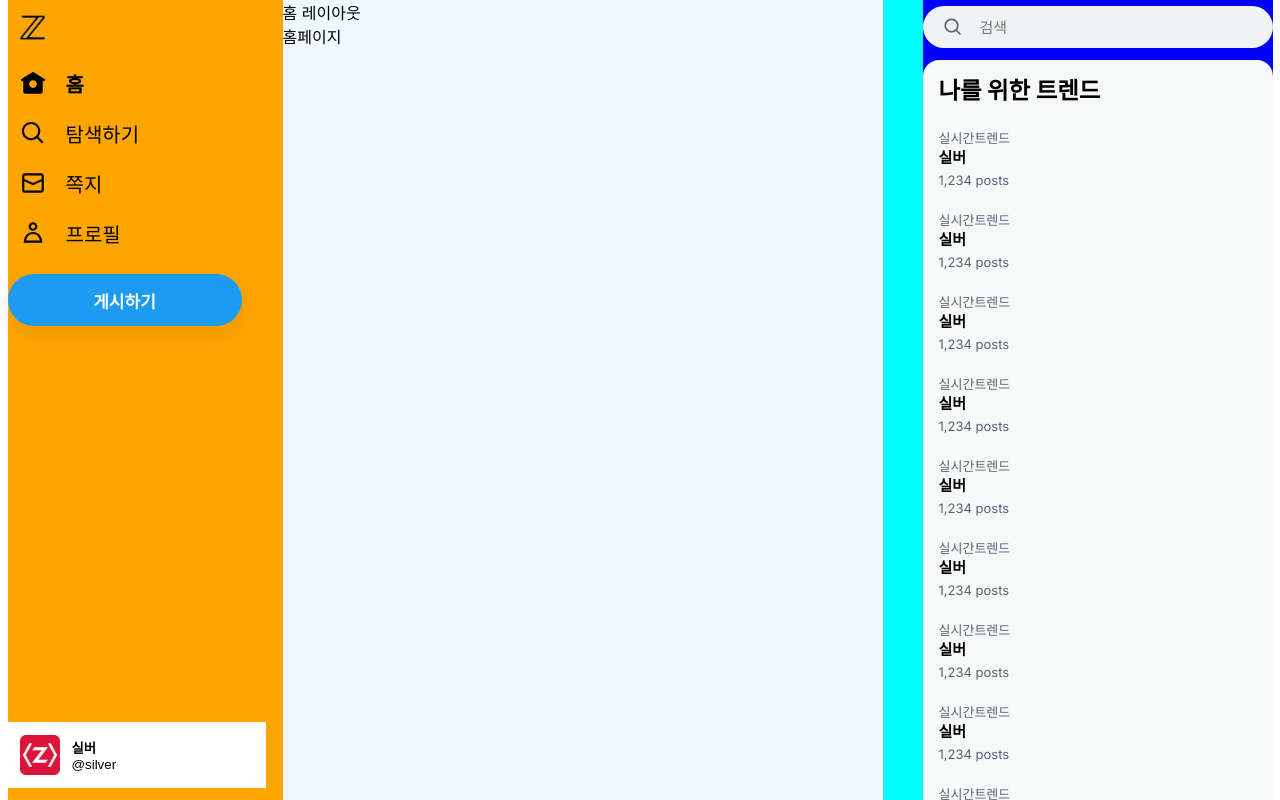
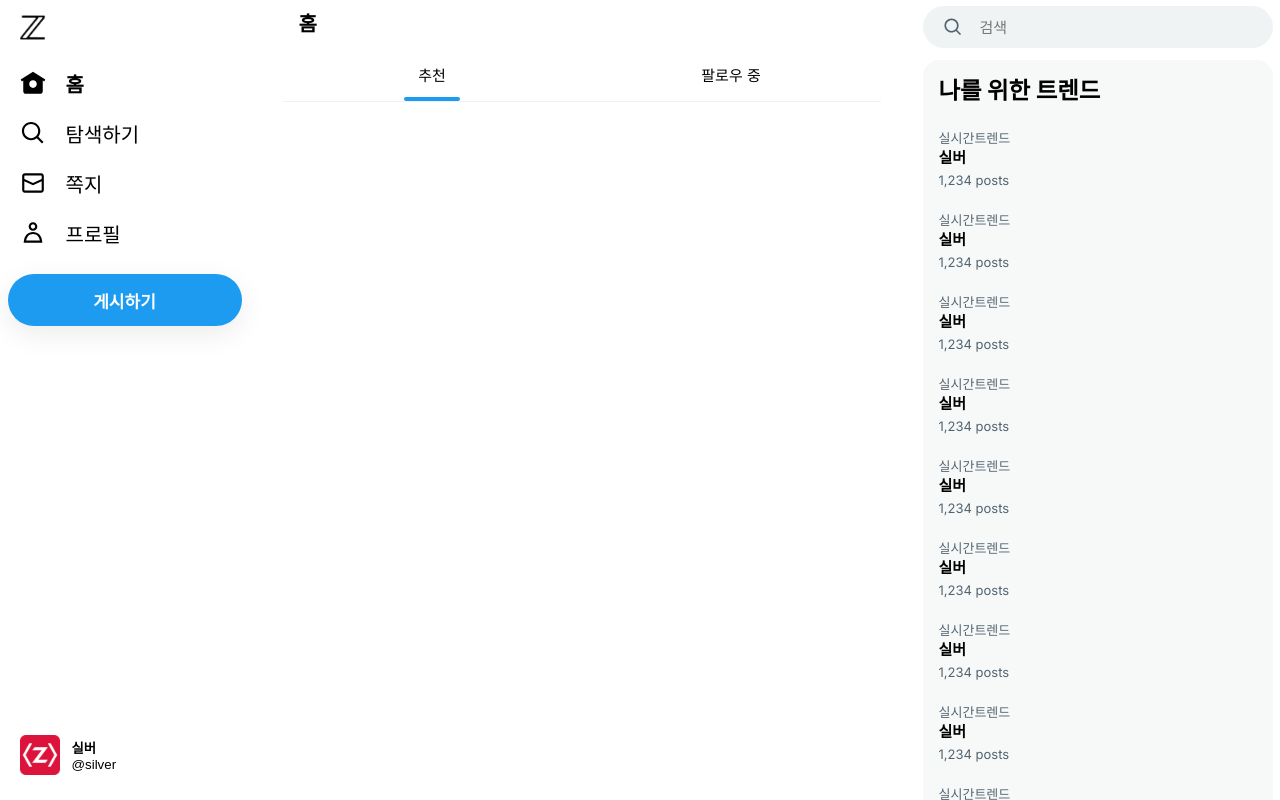
Before and after one commit to silver0108/twitter-clone-coding, a Next.js app: page /home in a window 1280 px wide. Built offline with nearby package versions, Linux system fonts and the light colour scheme.

Commit message:
홈 탭 만들면서 Context API 적용

```diff
--- /dev/null
+++ b/src/app/(afterLogin)/_component/Post.tsx
@@ -0,0 +1,9 @@
+import styles from "./post.module.css";
+
+export default function Post() {
+  return (
+    <main className={styles.main}>
+
+    </main>
+  )
+}
--- /dev/null
+++ b/src/app/(afterLogin)/home/_component/PostForm.tsx
@@ -0,0 +1,9 @@
+import styles from "./postForm.module.css";
+
+export default function PostForm() {
+  return (
+    <main className={styles.main}>
+
+    </main>
+  )
+}
--- /dev/null
+++ b/src/app/(afterLogin)/home/_component/Tab.tsx
@@ -0,0 +1,28 @@
+"use client";
+
+import { useState } from "react";
+import styles from "./tab.module.css";
+
+export default function Tab() {
+
+  const [tab, setTab] = useState('rec');
+
+  const onClickRec = () => { setTab('rec') };
+  const onClickFol = () => { setTab('fol') };
+
+  return (
+    <div className={styles.homeFixed}>
+      <div className={styles.homeText}>홈</div>
+      <div className={styles.homeTab}>
+        <div onClick={onClickRec}>
+          추천
+          <div className={styles.tabIndicator} hidden={tab ==='fol'}></div>
+        </div>
+        <div onClick={onClickFol}>
+          팔로우 중
+          <div className={styles.tabIndicator} hidden={tab === 'rec'}></div>
+        </div>
+      </div>
+    </div>
+  )
+}
--- /dev/null
+++ b/src/app/(afterLogin)/home/_component/TabProvider.tsx
@@ -0,0 +1,22 @@
+"use client";
+
+import { ReactNode, createContext, useState } from "react";
+
+
+// context로 상태 관리
+export const TabContext = createContext({
+  tab: 'rec',
+  setTab: (value: 'rec' | 'fol') => {}
+})
+
+type Props = { children : ReactNode };
+
+export default function TabProvider({children} : Props) {
+  const [tab, setTab] = useState('rec');
+
+  return (
+    <TabContext.Provider value={{tab, setTab}}>
+      {children}
+    </TabContext.Provider>
+  )
+}
--- /dev/null
+++ b/src/app/(afterLogin)/home/_component/tab.module.css
@@ -0,0 +1,58 @@
+.main {
+  width: 600px;
+  border-color: rgb(239, 243, 244);
+  border-right-width: 1px;
+  border-left-width: 1px;
+  border-left-style: solid;
+  border-right-style: solid;
+  display: flex;
+  flex-direction: column;
+  align-items: stretch;
+}
+
+.homeFixed {
+  position: fixed;
+  width: 598px;
+  background-color: rgba(255, 255, 255, 0.85);
+  backdrop-filter: blur(12px);
+  border-color: rgb(239, 243, 244);
+  border-bottom-width: 1px;
+  border-bottom-style: solid;
+}
+
+.homeText {
+  font-size: 20px;
+  line-height: 24px;
+  font-weight: bold;
+  padding: 12px 16px;
+}
+
+.homeTab {
+  height: 53px;
+  display: flex;
+}
+
+.homeTab > div {
+  flex: 1;
+  display: flex;
+  align-items: center;
+  justify-content: center;
+  font-size: 15px;
+  cursor: pointer;
+  position: relative;
+}
+
+.homeTab a:hover {
+  background-color: rgba(15, 20, 25, 0.1);
+}
+
+.tabIndicator {
+  height: 4px;
+  align-self: center;
+  background-color: rgb(29, 155, 240);
+  min-width: 56px;
+  width: 56px;
+  position: absolute;
+  bottom: 0px;
+  border-radius: 9999px;
+}
--- a/src/app/(afterLogin)/home/layout.tsx
+++ /dev/null
@@ -1,10 +0,0 @@
-import { ReactNode } from "react";
-
-export default async function HomeLayout({ children }: { children: ReactNode }) {
-  return (
-    <div>
-      홈 레이아웃
-      {children}
-    </div>
-  );
-}
--- a/src/app/(afterLogin)/home/page.tsx
+++ b/src/app/(afterLogin)/home/page.tsx
@@ -1,7 +1,21 @@
+import Post from "../_component/Post";
+import PostForm from "./_component/PostForm";
+import Tab from "./_component/Tab";
+import TabProvider from "./_component/TabProvider";
+import styles from "./home.module.css";
+
 export default function Home() {
   return (
-    <main>
-      홈페이지
+    <main className={styles.main}>
+      <TabProvider>
+        <Tab/>
+        <PostForm />
+        <Post/>
+        <Post />
+        <Post />
+        <Post />
+        <Post />
+      </TabProvider>
     </main>
   )
 }
--- a/src/app/(afterLogin)/layout.module.css
+++ b/src/app/(afterLogin)/layout.module.css
@@ -20,7 +20,6 @@
   position: fixed;
   width: inherit;
   height: 100dvh;
-  background-color: orange;
   display: flex;
   flex-direction: column;
 }
@@ -79,7 +78,6 @@
 }
 
 .rigthSectionInner {
-  background-color: aqua;
   width: 990px;
   height: 100dvh;
   display: flex;
@@ -87,13 +85,11 @@
 }
 
 .main {
-  background-color: aliceblue;
   width: 600px;
   height: 120vh;
 }
 
 .rightSection {
-  background-color: blue;
   width: 350px;
   height: 100%;
 }
--- a/src/app/globals.css
+++ b/src/app/globals.css
@@ -93,6 +93,7 @@
       rgb(var(--background-end-rgb))
     )
     rgb(var(--background-start-rgb));
+  background-color: white;
 }
 
 a {
```
Also changed, not shown: src/app/(afterLogin)/_component/post.module.css (added), src/app/(afterLogin)/home/_component/postForm.module.css (added), src/app/(afterLogin)/home/home.module.css (added).
